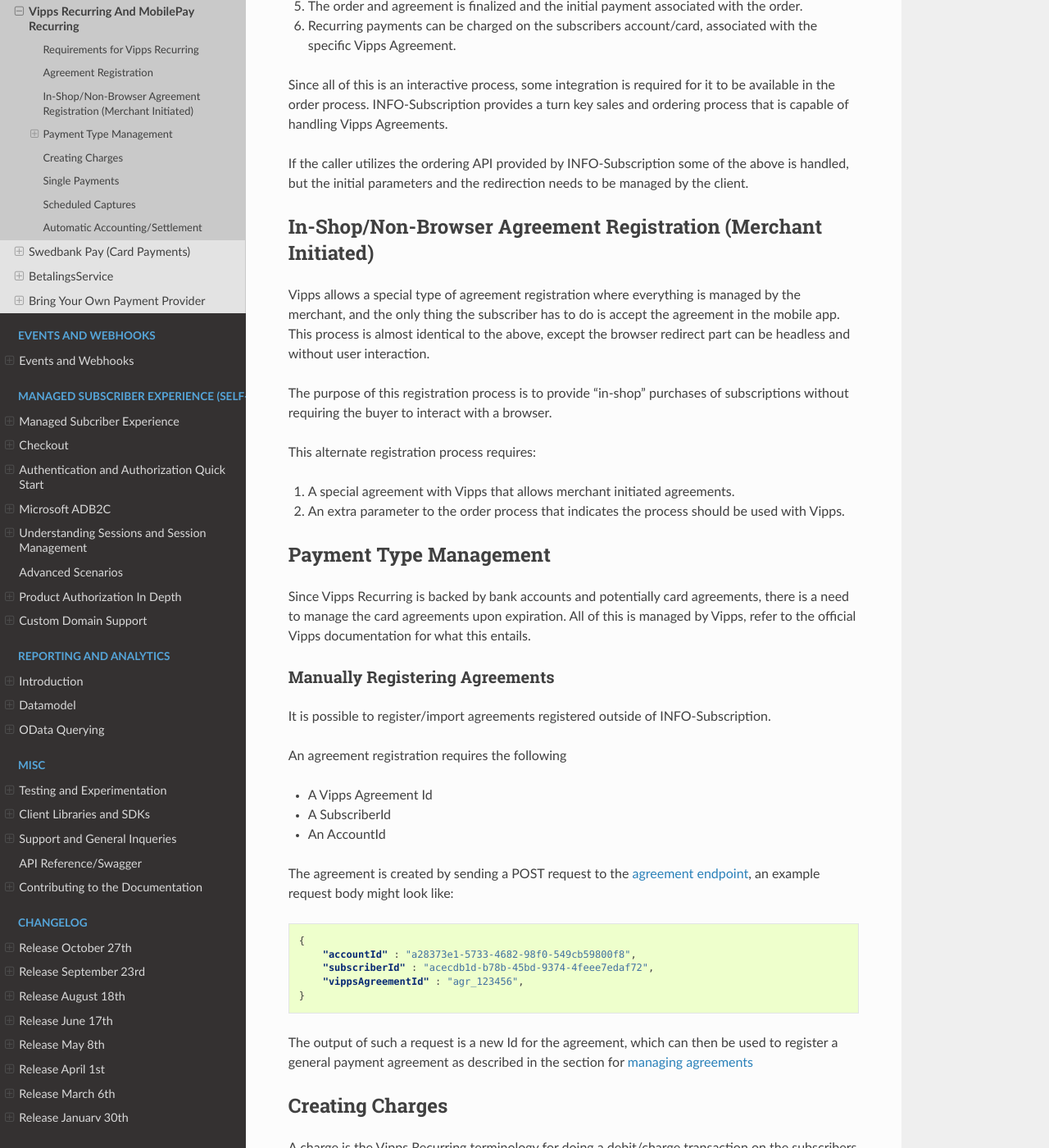
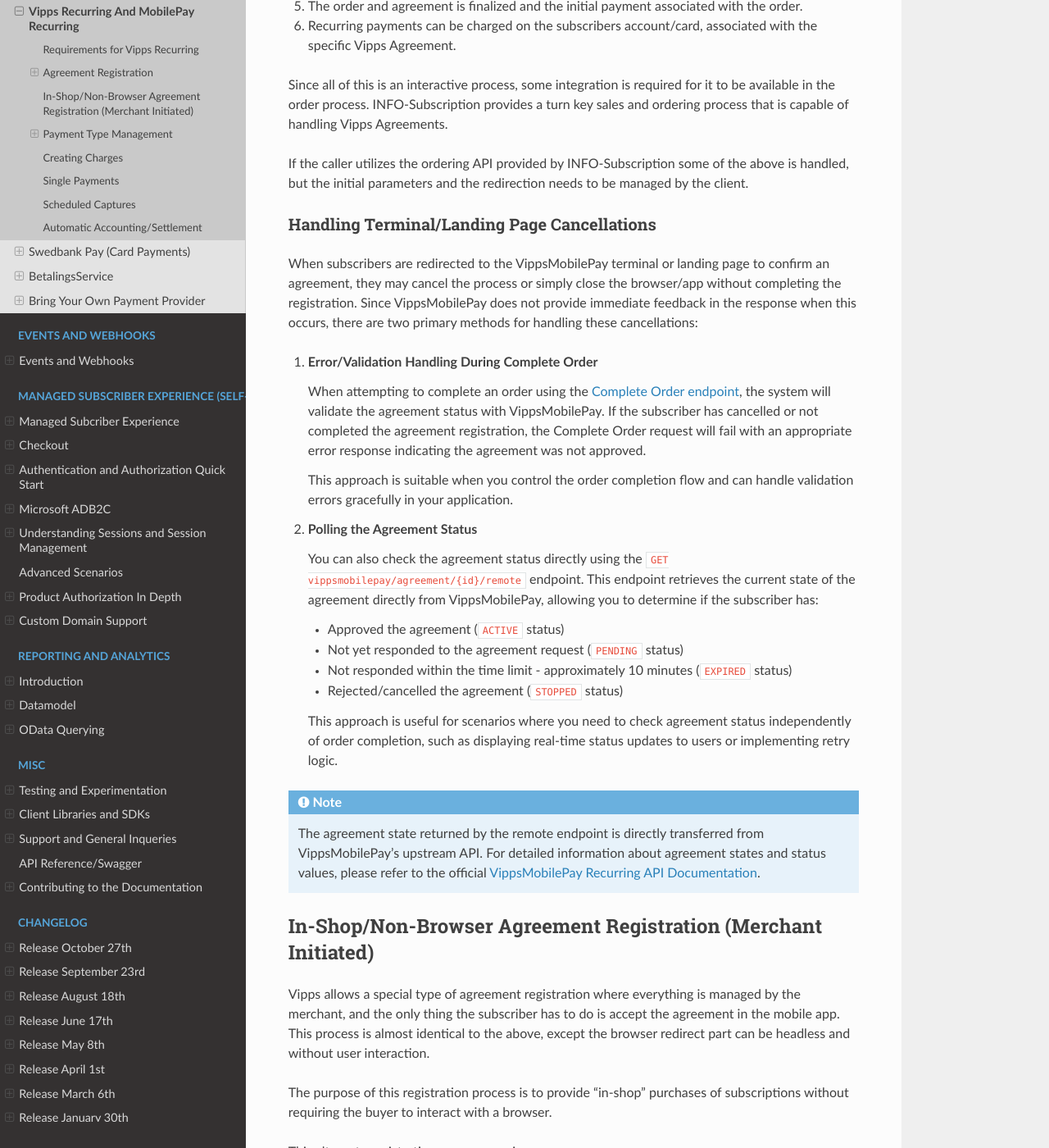
Before and after one commit to infosoftas/info-subscription-doc, a Sphinx documentation site: the page built from source/payments/providers/vipps.rst, in a window 1280 px wide and 1400 px high, scrolled down 828 px. Shown: the whole window at 82% size. Built offline with Sphinx 7.4.7 and the Read the Docs theme 3.1.0, drawn with Linux system fonts in a browser that asks for light colours; formulas are drawn with MathJax 3.

Commit message:
Add VippsMobilePay terminal cancellation handling documentation (#119)
* Add VippsMobilePay cancellation handling documentation

Co-authored-by: esbenbach <1378302+esbenbach@users.noreply.github.com>

* Fix VippsMobilePay agreement status mapping per review feedback

Co-authored-by: esbenbach <1378302+esbenbach@users.noreply.github.com>

---------

Co-authored-by: copilot-swe-agent[bot] <198982749+Copilot@users.noreply.github.com>
Co-authored-by: esbenbach <1378302+esbenbach@users.noreply.github.com>

```diff
--- a/source/payments/providers/vipps.rst
+++ b/source/payments/providers/vipps.rst
@@ -33,6 +33,30 @@ Since all of this is an interactive process, some integration is required for it
 |projectName| provides a turn key sales and ordering process that is capable of handling Vipps Agreements.
 
 If the caller utilizes the ordering API provided by |projectName| some of the above is handled, but the initial parameters and the redirection needs to be managed by the client.
+
+Handling Terminal/Landing Page Cancellations
+~~~~~~~~~~~~~~~~~~~~~~~~~~~~~~~~~~~~~~~~~~~~
+When subscribers are redirected to the VippsMobilePay terminal or landing page to confirm an agreement, they may cancel the process or simply close the browser/app without completing the registration. Since VippsMobilePay does not provide immediate feedback in the response when this occurs, there are two primary methods for handling these cancellations:
+
+1. **Error/Validation Handling During Complete Order**
+
+   When attempting to complete an order using the :api-ref:`Complete Order endpoint <Orders/CompleteOrder>`, the system will validate the agreement status with VippsMobilePay. If the subscriber has cancelled or not completed the agreement registration, the Complete Order request will fail with an appropriate error response indicating the agreement was not approved.
+
+   This approach is suitable when you control the order completion flow and can handle validation errors gracefully in your application.
+
+2. **Polling the Agreement Status**
+
+   You can also check the agreement status directly using the ``GET vippsmobilepay/agreement/{id}/remote`` endpoint. This endpoint retrieves the current state of the agreement directly from VippsMobilePay, allowing you to determine if the subscriber has:
+
+   - Approved the agreement (``ACTIVE`` status)
+   - Not yet responded to the agreement request (``PENDING`` status)
+   - Not responded within the time limit - approximately 10 minutes (``EXPIRED`` status)
+   - Rejected/cancelled the agreement (``STOPPED`` status)
+
+   This approach is useful for scenarios where you need to check agreement status independently of order completion, such as displaying real-time status updates to users or implementing retry logic.
+
+.. note::
+   The agreement state returned by the remote endpoint is directly transferred from VippsMobilePay's upstream API. For detailed information about agreement states and status values, please refer to the official `VippsMobilePay Recurring API Documentation <https://developer.vippsmobilepay.com/docs/APIs/recurring-api/>`_.
 
 In-Shop/Non-Browser Agreement Registration (Merchant Initiated)
 ---------------------------------------------------------------
```
